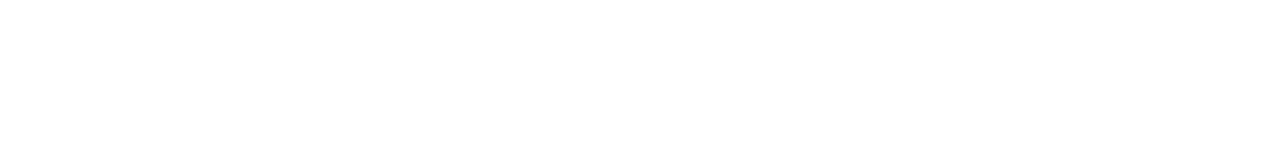
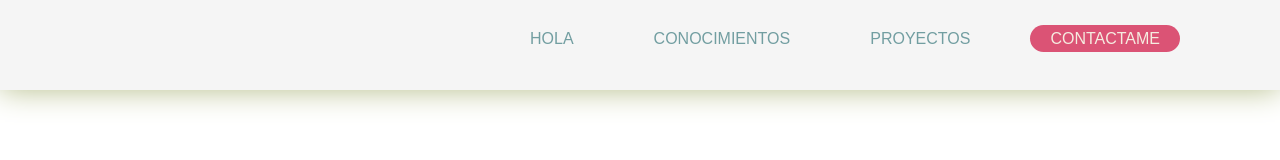
Before and after one commit to ElianaCoria/Ada-1st-project-portfolio, a plain HTML site: page index.html in a window 1280 px wide. Drawn offline with Linux system fonts and the light colour scheme.

Commit message:
create the header with the corresponding styles, add general styles for the page and save images and icons in the assets folder

```diff
--- a/index.html
+++ b/index.html
@@ -7,8 +7,26 @@
     <title>Eliana Coria</title>
     <!--styles-->
     <link rel="stylesheet" href="./styles/styles.css">
+    <link rel="stylesheet" href="./styles/header-style.css">
 </head>
 <body>
+    <!--Header start-->
+    <header>
+        <div class="container-header">
+            <nav class="nav-header">
+            <ul class="nav-menu">
+                <li class="nav-item">
+                    <a href="#hello" class="nav-link">HOLA</a></li>
+                <li class="nav-item">
+                    <a href="#skills" class="nav-link">CONOCIMIENTOS</a></li>
+                <li class="nav-item">
+                    <a href="#proyects" class="nav-link">PROYECTOS</a></li>
+                <li class="nav-item-contact">
+                    <a href="#contact" class="nav-link-contact">CONTACTAME</a></li>
+            </ul>
+            </nav>
+        </div>
+        </header>
 
 </body>
 </html>
--- /dev/null
+++ b/styles/header-style.css
@@ -0,0 +1,66 @@
+header{
+    width: 100%;
+    height: 90px;
+    display: flex;
+    justify-content: center;
+    background-color: whitesmoke;
+    padding: 25px 80px;
+    box-shadow: 0 0 29px 0 #b5bd89;
+    position: fixed;
+    z-index: 100;
+    top:0
+}
+ul{
+    list-style: none;
+    margin: 0;
+}
+a{
+    text-decoration: none;
+}
+.container-header{
+    width: 100%;
+    display: block;
+    justify-content: center;
+    align-items: center;
+}
+.nav-header{
+    display: flex;
+    justify-content: flex-end;
+}
+.nav-menu{
+    display: flex;
+
+}
+.nav-item{
+    margin: 0 20px;
+    border-radius: 100px;
+}
+.nav-item:hover{
+    box-shadow:  0 0 10px 0 #DB5375;
+}
+.nav-link{
+    line-height: 27px;
+    padding: 5px 20px;
+    color: #729ea1;
+}
+.nav-link:hover{
+    color: #DB5375;
+}
+.nav-item-contact{
+    margin: 0 20px;
+    background-color: #DB5375;
+    border-radius: 100px;
+}
+.nav-item-contact:hover{
+    background-color: #F5ECE0;
+    box-shadow:  0 0 10px 0 #DB5375;
+}
+.nav-link-contact{
+    line-height: 27px;
+    padding: 5px 20px;
+    color: #F5ECE0;
+}
+.nav-link-contact:hover{
+    color: #DB5375;
+    font-weight: 400;
+}
--- a/styles/styles.css
+++ b/styles/styles.css
@@ -0,0 +1,6 @@
+*{
+    margin: 0;
+    padding: 0;
+    box-sizing: border-box;
+    font-family: 'Montserrat', sans-serif;
+}
```
Also changed, not shown: assets/icons/meteor-solid.svg (added), assets/images/Comillas-blancas-ok-150x150.png (added), assets/images/css icon.png (added), assets/images/git icon.png (added), assets/images/html icon.png (added), assets/images/js icon.png (added), assets/images/mi-pagina.PNG (added), assets/images/my-universe.png (added), assets/images/react icon.png (added), assets/images/sass icon.png (added).
